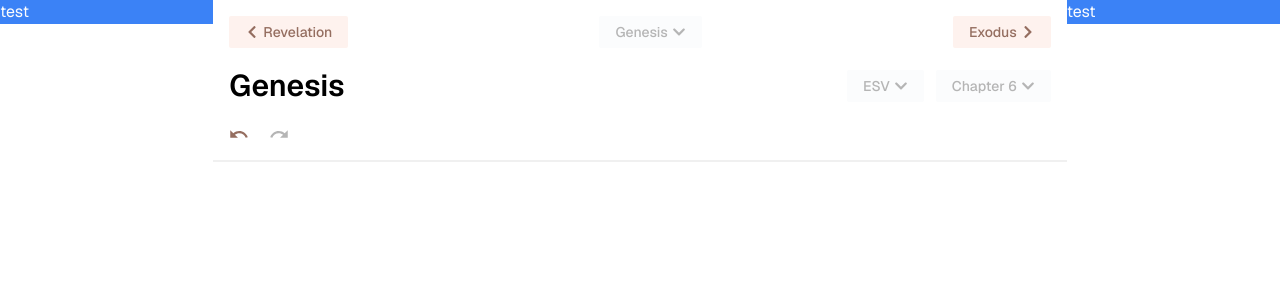
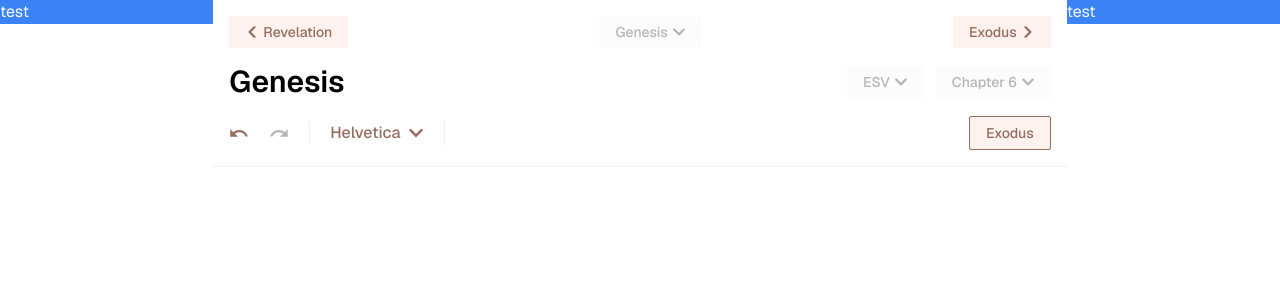
Before and after one commit to juliuscecilia33/Sage, a Next.js app: page / in a window 1280 px wide. Shown: the top 300 px of the page. Built offline with nearby package versions, Linux system fonts and the light colour scheme; no server answers.

Commit message:
continuing toolbar

```diff
--- a/app/page.tsx
+++ b/app/page.tsx
@@ -21,7 +21,7 @@ export default async function Index() {
     <div className="flex w-full h-full">
       <div className="w-1/6 bg-blue-500 h-full">test</div>
       <div
-        className={`w-4/6 p-4 h-1/4 border-b-2 border-[#F0F0F0] ${colors.primary.default}`}
+        className={`w-4/6 p-4 h-1/4 border-b border-[#F0F0F0] ${colors.primary.default}`}
       >
         <Navbar />
         <Hero bookTitle="Genesis" chapterCount={6} />
--- a/components/Main/Hero.tsx
+++ b/components/Main/Hero.tsx
@@ -10,7 +10,7 @@ type HeroProps = {
 
 const Hero = ({ bookTitle, chapterCount }: HeroProps) => {
   return (
-    <div className="flex flex-col mt-5">
+    <div className="flex flex-col mt-4">
       <div className="flex flex-row w-full justify-between items-center">
         <h2 className="font-semibold text-3xl text-black ">{bookTitle}</h2>
         <div className="flex flex-row items-center">
@@ -28,15 +28,24 @@ const Hero = ({ bookTitle, chapterCount }: HeroProps) => {
           </button>
         </div>
       </div>
-      <div className="mt-5 flex flex-row w-full justify-between items-center">
+      <div className="mt-4 flex flex-row w-full justify-between items-center">
         <div className="flex flex-row items-center">
           <button className="text-[#956E60] mr-5">
             <IoMdUndo size={20} />
           </button>
-          <button className="text-[#B5B5B5]">
+          <button className="text-[#B5B5B5] pr-5 border-r border-[#F0F0F0]">
             <IoMdRedo size={20} />
           </button>
+          <div className="flex flex-row items-center font-medium px-5 border-r border-[#F0F0F0] font-archivo text-[#956E60]">
+            <p>Helvetica</p>
+            <FaChevronDown className="ml-2" />
+          </div>
         </div>
+        <button
+          className={`border border-[#956E60] flex justify-center items-center px-4 py-1.5 text-sm font-inter font-medium rounded-sm font-archivo bg-[#FEF2EE] text-[#956E60]`}
+        >
+          Exodus
+        </button>
       </div>
     </div>
   );
```
